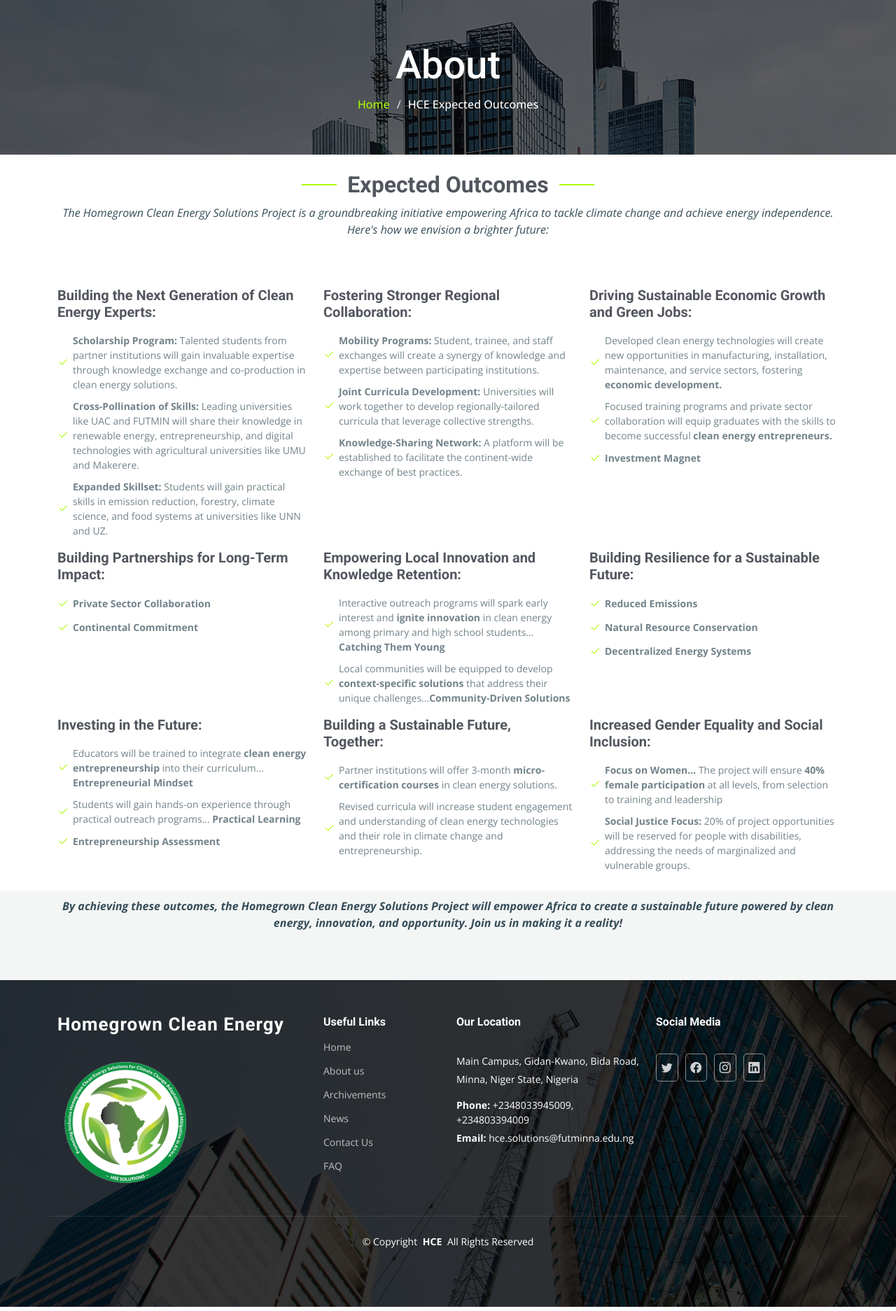
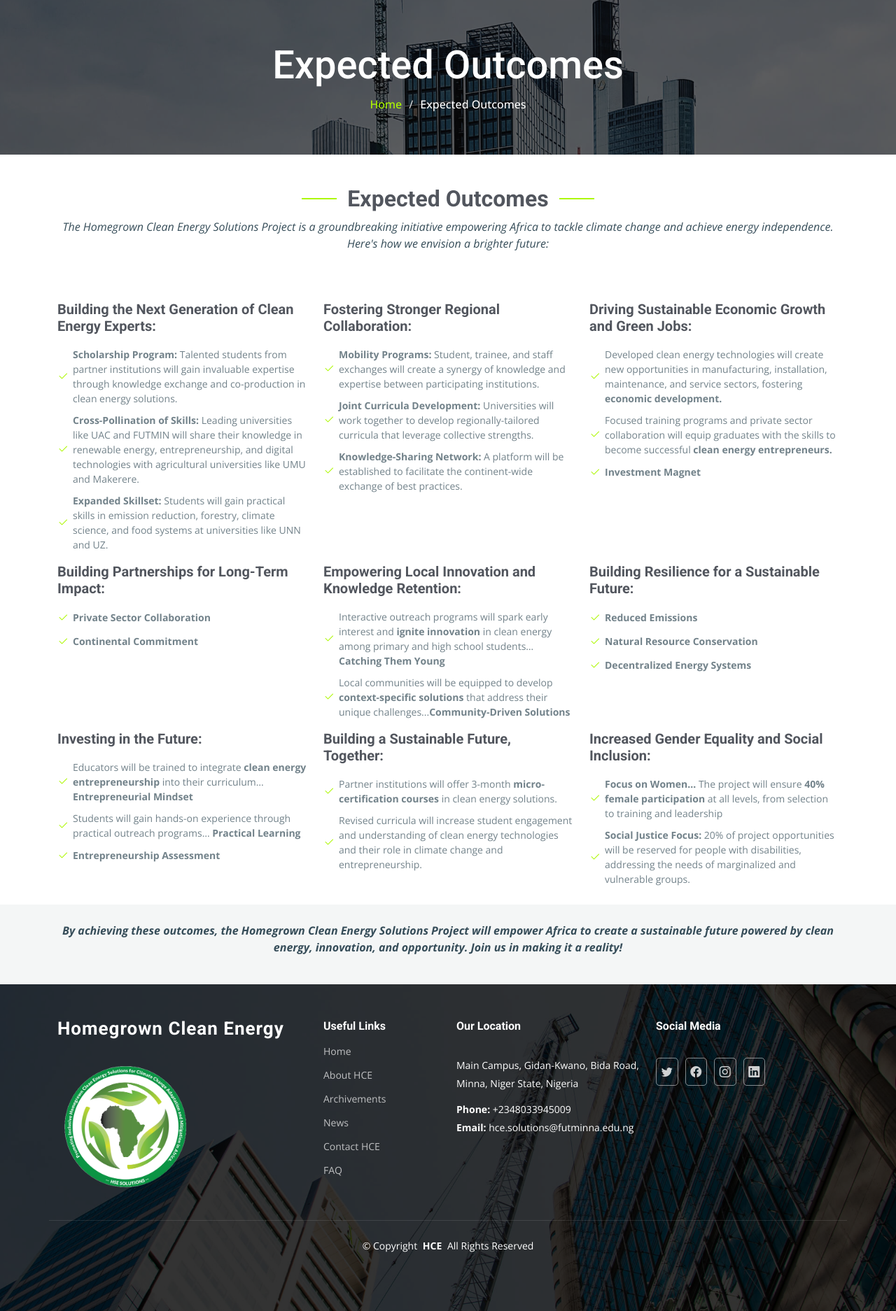
Before and after one commit to Alben-cmd/hce_solutions, a Laravel app: page /outcomes in a window 1280 px wide. Shown: the part 100-1974 px from the top of the page at 70% size. Run offline with Laravel 8, Linux system fonts and the light colour scheme.

Commit message:
clean up

```diff
--- a/app/Http/Controllers/OpportunityController.php
+++ b/app/Http/Controllers/OpportunityController.php
@@ -6,9 +6,9 @@ use Illuminate\Http\Request;
 
 class OpportunityController extends Controller
 {
-    public function carer(){
+    public function career(){
 
-        return view('front.opportunities.carer ');
+        return view('front.opportunities.career ');
     }
 
     public function scholarship(){
--- a/public/main/assets/css/main.css
+++ b/public/main/assets/css/main.css
@@ -679,6 +679,12 @@ section,
   padding-bottom: 60px;
   position: relative;
 }
+.section-title2 {
+  text-align: center;
+  padding-top:15px;
+  padding-bottom:15px;
+  position: relative;
+}
 
 .section-title h2 {
   font-size: 32px;
--- a/resources/views/front/about/about.blade.php
+++ b/resources/views/front/about/about.blade.php
@@ -9,7 +9,7 @@
     <!-- Page Title -->
     <div class="page-title" data-aos="fade" style="background-image: url({{asset('main/assets/img/page-title-bg.jpg')}});">
       <div class="container position-relative">
-        <h1>About</h1>
+        <h1>About HCE</h1>
         <nav class="breadcrumbs">
           <ol>
             <li><a href=" {{ route('home') }} ">Home</a></li>
@@ -22,7 +22,7 @@
     <!-- Alt Services Section -->
             <!-- Section Title -->
     <!-- Section Title -->
-    <div class="container section-title" data-aos="fade-up">
+    <div class="container section-title" data-aos="fade-up" style="padding-top: 20px">
       <br>
     <h2>Homegrown Clean Energy</h2>
     <p><em> Homegrown Clean Energy Solutions isn't just about technology; it's about people. By harnessing African talent and creativity, we can transform the continent's energy landscape. Imagine the ripple effect: reduced poverty, improved health, and a more resilient environment.</em></p>
@@ -144,7 +144,7 @@
     <section id="services" class="services section">
 
         <!-- Section Title -->
-        <div class="container section-title" data-aos="fade-up">
+        <div class="container section-title2" data-aos="fade-up">
           <!-- <h2>Services</h2> -->
           <p> <em> <strong>Join us in this groundbreaking initiative. Together, let's power Africa's future with homegrown clean energy solutions!</strong></em></p>
         </div><!-- End Section Title -->
--- a/resources/views/front/about/capacity_development.blade.php
+++ b/resources/views/front/about/capacity_development.blade.php
@@ -9,11 +9,11 @@
     <!-- Page Title -->
     <div class="page-title" data-aos="fade" style="background-image: url({{asset('main/assets/img/page-title-bg.jpg')}});">
       <div class="container position-relative">
-        <h1>About</h1>
+        <h1>Capacity Development</h1>
         <nav class="breadcrumbs">
           <ol>
             <li><a href=" {{ route('home') }} ">Home</a></li>
-            <li class="current">Capacity Development </li>
+            <li class="current">Capacity Development</li>
           </ol>
         </nav>
       </div>
@@ -70,7 +70,7 @@
                     </div><!-- End Service Item -->
 
                     <br>
-                    <div class="container section-title" data-aos="fade-up">
+                    <div class="container section-title2" data-aos="fade-up">
 
                         <p> <em> <strong>Join us in building a brighter tomorrow. Explore our upcoming programs and events, or contact us to learn more about how you can get involved!</strong></em></p>
                     </div><!-- End Section Title -->
--- a/resources/views/front/about/outcomes.blade.php
+++ b/resources/views/front/about/outcomes.blade.php
@@ -9,11 +9,11 @@
     <!-- Page Title -->
     <div class="page-title" data-aos="fade" style="background-image: url({{asset('main/assets/img/page-title-bg.jpg')}});">
       <div class="container position-relative">
-        <h1>About</h1>
+        <h1>Expected Outcomes</h1>
         <nav class="breadcrumbs">
           <ol>
             <li><a href=" {{ route('home') }} ">Home</a></li>
-            <li class="current">HCE Expected Outcomes</li>
+            <li class="current">Expected Outcomes</li>
           </ol>
         </nav>
       </div>
@@ -22,7 +22,7 @@
     <!-- Alt Services Section -->
             <!-- Section Title -->
     <!-- Section Title -->
-    <div class="container section-title" data-aos="fade-up">
+    <div class="container section-title" data-aos="fade-up" style="padding-top: 20px">
       <br>
     <h2>Expected Outcomes</h2>
     <p><em>The Homegrown Clean Energy Solutions Project is a groundbreaking initiative empowering Africa to tackle climate change and achieve energy independence. Here's how we envision a brighter future:</em></p>
@@ -136,7 +136,7 @@
     <section id="services" class="services section">
 
         <!-- Section Title -->
-        <div class="container section-title" data-aos="fade-up">
+        <div class="container section-title2" data-aos="fade-up">
           <!-- <h2>Services</h2> -->
           <p> <em> <strong>By achieving these outcomes, the Homegrown Clean Energy Solutions Project will empower Africa to create a sustainable future powered by clean energy, innovation, and opportunity. Join us in making it a reality!</strong></em></p>
         </div><!-- End Section Title -->
--- a/resources/views/front/contact.blade.php
+++ b/resources/views/front/contact.blade.php
@@ -19,7 +19,7 @@
       </div><!-- End Page Title -->
 
     <!-- Contact Section -->
-    <section id="contact" class="contact section">
+    <section id="contact" class="contact section" style="padding-top: 40px">
 
       <div class="container" data-aos="fade-up" data-aos-delay="100">
 
--- a/resources/views/front/faq.blade.php
+++ b/resources/views/front/faq.blade.php
@@ -17,7 +17,7 @@
           </nav>
         </div>
       </div><!-- End Page Title -->
-      <section id="services" class="services section">
+      <section id="services" class="services section" style="padding-top: 20px">
       <div class="container section-title" data-aos="fade-up">
         <br>
       <h2>Frequenty Asked Qustions</h2>
--- a/resources/views/front/index.blade.php
+++ b/resources/views/front/index.blade.php
@@ -62,7 +62,7 @@
     <section id="services" class="services section">
 
         <!-- Section Title -->
-        <div class="container section-title" data-aos="fade-up">
+        <div class="container section-title" data-aos="fade-up" style="padding-top: 27px">
           <h2>Why Choose Us</h2>
           <p>Here's why you can expect exceptional results from us...</p>
         </div><!-- End Section Title -->
@@ -186,7 +186,7 @@
           <p>Stay updated on our latest developments, upcoming workshops, and exciting opportunities to get involved. </p>
           <br>
           <p><em><strong>Together, let's ignite a clean energy revolution that empowers Africa to build a brighter, more sustainable future!</strong></em></p><br>
-          <a href="#"><button type="button" class="btn btn-outline-success"><em>Get involved</em></button></a><br><br>
+          <a href="#"><button type="button" class="btn btn-outline-success"><em>Get Involved</em></button></a><br><br>
           <p>Explore partnership opportunities, volunteer your expertise, or simply spread the word!</p>
         </div><!-- End Section Title -->
 
--- a/resources/views/front/opportunities/carer.blade.php
+++ b/resources/views/front/opportunities/career.blade.php
@@ -9,11 +9,11 @@
     <!-- Page Title -->
     <div class="page-title" data-aos="fade" style="background-image: url({{asset('main/assets/img/page-title-bg.jpg')}});">
       <div class="container position-relative">
-        <h1>Opportunities</h1>
+        <h1>Career</h1>
         <nav class="breadcrumbs">
           <ol>
             <li><a href=" {{ route('home') }} ">Home</a></li>
-            <li class="current">Carer</li>
+            <li class="current">Career</li>
           </ol>
         </nav>
       </div>
--- a/resources/views/front/opportunities/scholarship.blade.php
+++ b/resources/views/front/opportunities/scholarship.blade.php
@@ -9,7 +9,7 @@
     <!-- Page Title -->
     <div class="page-title" data-aos="fade" style="background-image: url({{asset('main/assets/img/page-title-bg.jpg')}});">
       <div class="container position-relative">
-        <h1>Opportunities</h1>
+        <h1>Scholarship</h1>
         <nav class="breadcrumbs">
           <ol>
             <li><a href=" {{ route('home') }} ">Home</a></li>
@@ -25,7 +25,7 @@
             <section id="services" class="services section">
 
                 <!-- Section Title -->
-                <div class="container section-title" data-aos="fade-up">
+                <div class="container section-title" data-aos="fade-up" style="padding-top: 20px">
                     <br>
                   <h2>Scholarships</h2>
                   <p><strong>Shape Africa's clean energy future with a world-class scholarship! </strong>This program connects you with prestigious universities offering a range of exceptional degrees. Master cutting-edge technologies and groundbreaking strategies to build a sustainable future.</p>
--- a/resources/views/front/projects/achievements.blade.php
+++ b/resources/views/front/projects/achievements.blade.php
@@ -9,7 +9,7 @@
     <!-- Page Title -->
     <div class="page-title" data-aos="fade" style="background-image: url({{asset('main/assets/img/page-title-bg.jpg')}});">
       <div class="container position-relative">
-        <h1>Projects</h1>
+        <h1>Project Achievements</h1>
         <nav class="breadcrumbs">
           <ol>
             <li><a href=" {{ route('home') }} ">Home</a></li>
@@ -25,6 +25,8 @@
     <section id="alt-services" class="alt-services section">
         <div class="container section-title" data-aos="fade-up">
             <!-- <h2>Services</h2> -->
+            <br>
+            <br>
             <p> <em> <strong>Coming Soon !!!</strong></em></p><br>
           </div><!-- End Section Title -->
     </section>
--- a/resources/views/front/projects/activities.blade.php
+++ b/resources/views/front/projects/activities.blade.php
@@ -9,7 +9,7 @@
     <!-- Page Title -->
     <div class="page-title" data-aos="fade" style="background-image: url({{asset('main/assets/img/page-title-bg.jpg')}});">
       <div class="container position-relative">
-        <h1>Projects</h1>
+        <h1>Project Activities</h1>
         <nav class="breadcrumbs">
           <ol>
             <li><a href=" {{ route('home') }} ">Home</a></li>
@@ -25,6 +25,8 @@
     <section id="alt-services" class="alt-services section">
         <div class="container section-title" data-aos="fade-up">
             <!-- <h2>Services</h2> -->
+            <br>
+            <br>
             <p> <em> <strong>Coming Soon !!!</strong></em></p><br>
           </div><!-- End Section Title -->
     </section>
--- a/resources/views/front/projects/impacts.blade.php
+++ b/resources/views/front/projects/impacts.blade.php
@@ -9,7 +9,7 @@
     <!-- Page Title -->
     <div class="page-title" data-aos="fade" style="background-image: url({{asset('main/assets/img/page-title-bg.jpg')}});">
       <div class="container position-relative">
-        <h1>Projects</h1>
+        <h1>Project Impacts</h1>
         <nav class="breadcrumbs">
           <ol>
             <li><a href=" {{ route('home') }} ">Home</a></li>
@@ -25,7 +25,7 @@
             <section id="services" class="services section">
 
                 <!-- Section Title -->
-                <div class="container section-title" data-aos="fade-up">
+                <div class="container section-title" data-aos="fade-up" style="padding-top: 20px">
                     <br>
                   <h2>Project Impact</h2>
                   <p>This project aims to promote clean energy solutions and climate action in Africa. Here's how different target groups will benefit:</p>
--- a/resources/views/front/projects/workshops_training.blade.php
+++ b/resources/views/front/projects/workshops_training.blade.php
@@ -10,7 +10,7 @@
     <div class="page-title" data-aos="fade"
         style="background-image: url({{asset('main/assets/img/page-title-bg.jpg')}});">
         <div class="container position-relative">
-            <h1>Projects</h1>
+            <h1>Workshops Training</h1>
             <nav class="breadcrumbs">
                 <ol>
                     <li><a href=" {{ route('home') }} ">Home</a></li>
@@ -26,7 +26,7 @@
     <section id="services" class="services section">
 
         <!-- Section Title -->
-        <div class="container section-title" data-aos="fade-up">
+        <div class="container section-title" data-aos="fade-up" style="padding-top: 20px">
             <br>
             <h2>Workshops and Trainings</h2>
             <p>The HCE Solutions project offers a comprehensive training program designed to support the development and
@@ -81,7 +81,7 @@
             </div><!-- End Service Item -->
             <br>
 
-            <div data-aos="fade-up" data-aos-delay="200">
+            <div data-aos="fade-up" data-aos-delay="200" style="padding-bottom: 30px">
                 <div class="service-item position-relative">
                     <div class="icon">
                         <i class="fa-sharp fa-solid fa-chalkboard-user"></i>
--- a/resources/views/layouts/footer.blade.php
+++ b/resources/views/layouts/footer.blade.php
@@ -15,10 +15,10 @@
           <h4>Useful Links</h4>
           <ul>
             <li><a href="{{ route('home') }} ">Home</a></li>
-            <li><a href="{{ route('about') }} ">About us</a></li>
+            <li><a href="{{ route('about') }} ">About HCE</a></li>
             <li><a href="{{ route('achievements') }} ">Archivements</a></li>
             <li><a href="{{ route('news') }} ">News</a></li>
-            <li><a href="{{ route('contact') }} ">Contact Us</a></li>
+            <li><a href="{{ route('contact') }} ">Contact HCE</a></li>
             <li><a href="{{ route('faq') }} ">FAQ</a></li>
           </ul>
         </div>
@@ -29,7 +29,7 @@
 
             <p>Main Campus, Gidan-Kwano, Bida Road, </p>
             <p>Minna, Niger State, Nigeria</p>
-            <p class="mt-3"><strong>Phone:</strong> <span>+2348033945009, +234803394009</span></p>
+            <p class="mt-3"><strong>Phone:</strong> <span>+2348033945009</span></p>
             <p><strong>Email:</strong> <span>hce.solutions@futminna.edu.ng</span></p>
           </div>
         </div>
--- a/resources/views/layouts/header.blade.php
+++ b/resources/views/layouts/header.blade.php
@@ -48,7 +48,7 @@
           </li> -->
           <li class="dropdown"><a href="#" class="{{ Request()->is('opportunities', 'scholarship') ? 'active' : '' }}"><span>Opportunities</span> <i class="bi bi-chevron-down toggle-dropdown"></i></a>
             <ul>
-              <li><a href="{{ route('carer') }} ">Carer</a></li>
+              <li><a href="{{ route('career') }} ">Career</a></li>
               <li><a href="{{ route('scholarship') }}">Scholarships</a></li>
             </ul>
           </li>
--- a/routes/web.php
+++ b/routes/web.php
@@ -31,7 +31,7 @@ Route::get('/workshops_training', [ProjectController::class, 'workshops_training
 //projects ends
 Route::get('/news', [FrontController::class, 'news'])->name('news');
 //opportunities start
-Route::get('/carer', [OpportunityController::class, 'carer'])->name('carer');
+Route::get('/career', [OpportunityController::class, 'career'])->name('career');
 Route::get('/scholarship', [OpportunityController::class, 'scholarship'])->name('scholarship');
 //opportunity ends
 Route::get('/contacts', [FrontController::class, 'contact'])->name('contact');
```
Also changed, not shown: resources/views/front/about/partnership.blade.php (+4 -4 lines).
